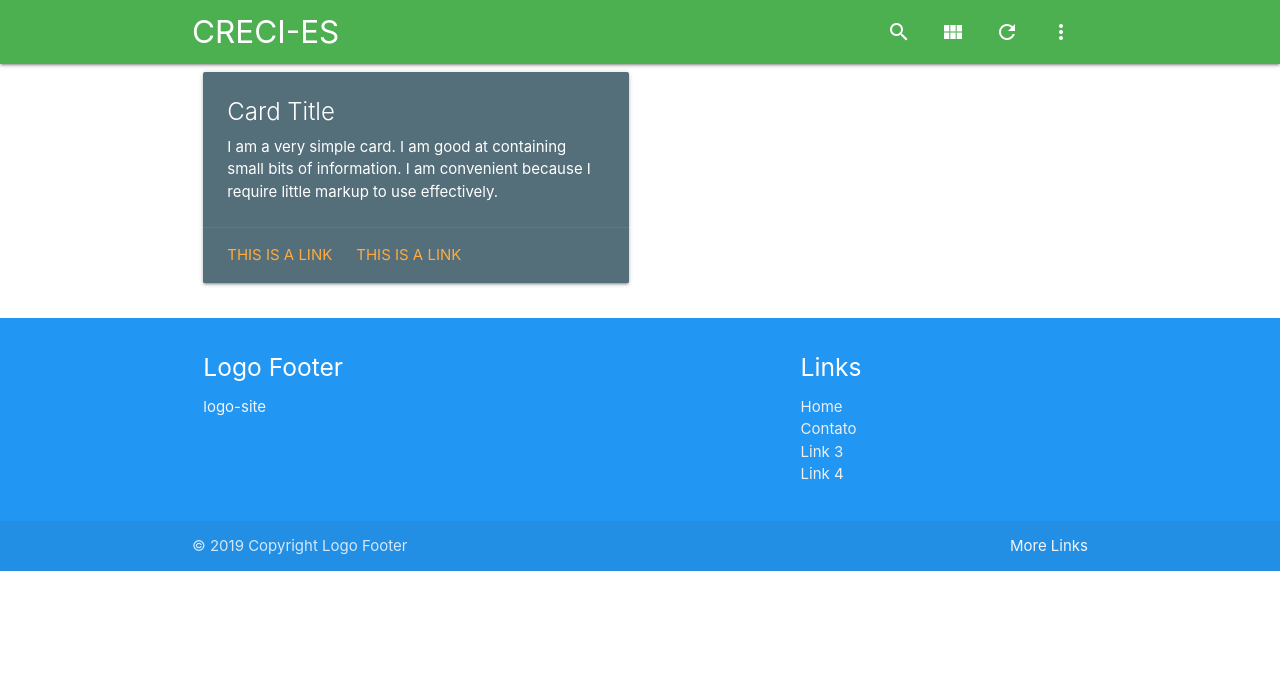
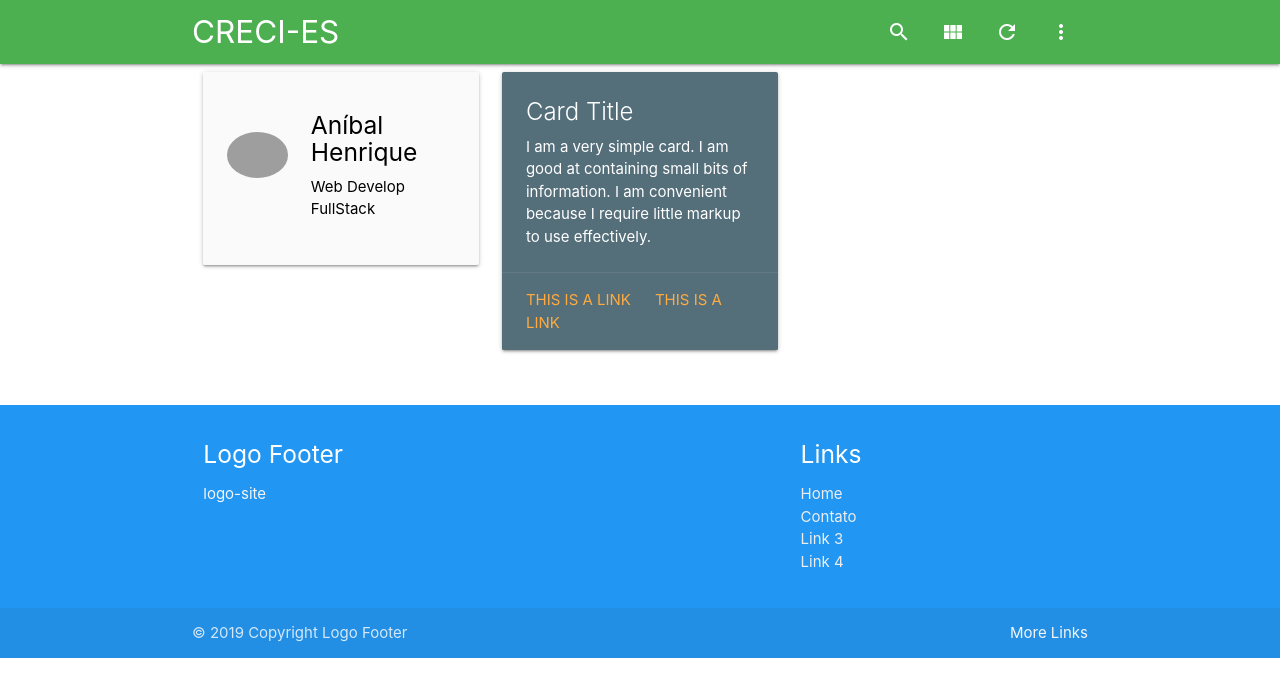
Before and after one commit to ahsouza/vue-laravel-spa, a Vue app: page / in a window 1280 px wide. Shown: the top 696 px of the page. Built offline with nearby package versions, Linux system fonts and the light colour scheme; grey boxes are pictures that could not be loaded.

Commit message:
#ISSUE Create Card Menu

```diff
--- a/src/App.vue
+++ b/src/App.vue
@@ -6,7 +6,29 @@
 
     <main>
       <div class="container">
-        <router-view/>
+
+      <div class="row">
+       <div class="col s4">
+
+        <CardMenuVue>
+
+           <div class="row valign-wrapper">
+             <div class="col s4">
+               <img src="https://materializecss.com/images/yuna.jpg" alt="" class="circle responsive-img"> <!-- notice the "circle" class -->
+             </div>
+             <div class="col s8">
+               <span class="black-text">
+                 <h5>Aníbal Henrique</h5>
+                 Web Develop FullStack
+               </span>
+             </div>
+           </div>
+         </CardMenuVue>
+
+       </div>
+       <div class="col s8"><router-view/></div>
+      </div>
+
       </div>
     </main>
 
@@ -24,10 +46,12 @@
 <script>
 import NavBar from '@/components/layouts/NavBar'
 import FooterVue from '@/components/layouts/FooterVue'
+import GridVue from '@/components/layouts/GridVue'
+import CardMenuVue from '@/components/layouts/CardMenuVue'
 
 export default {
   name: 'App',
-  components: {NavBar, FooterVue}
+  components: {NavBar, FooterVue, GridVue, CardMenuVue}
 }
 </script>
 
--- /dev/null
+++ b/src/components/layouts/CardMenuVue.vue
@@ -0,0 +1,22 @@
+<template>
+  <div class="card-panel grey lighten-5 z-depth-1">
+    <slot />
+  </div>
+
+</template>
+
+<script>
+export default {
+  name: 'CardMenuVue',
+  props: [],
+  data () {
+    return {
+
+    }
+  }
+}
+</script>
+
+<style scoped>
+
+</style>
--- /dev/null
+++ b/src/components/layouts/GridVue.vue
@@ -0,0 +1,21 @@
+<template>
+  <div class="col s+tamanho">
+    <slot></slot>
+  </div>
+</template>
+
+<script>
+export default {
+  name: 'GridVue',
+  props: ['tamanho'],
+  data () {
+    return {
+
+    }
+  }
+}
+</script>
+
+<style scoped>
+
+</style>
```
